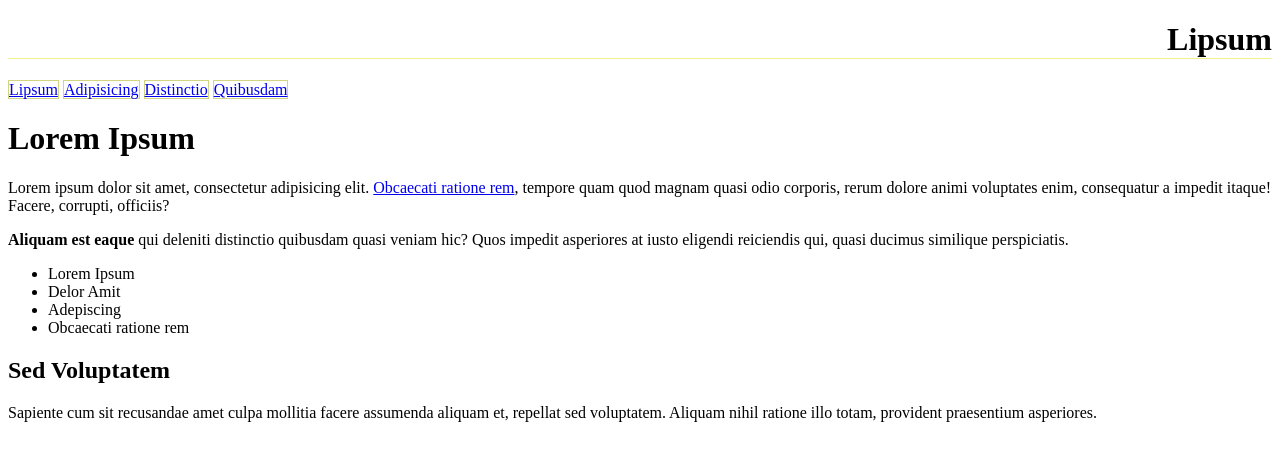
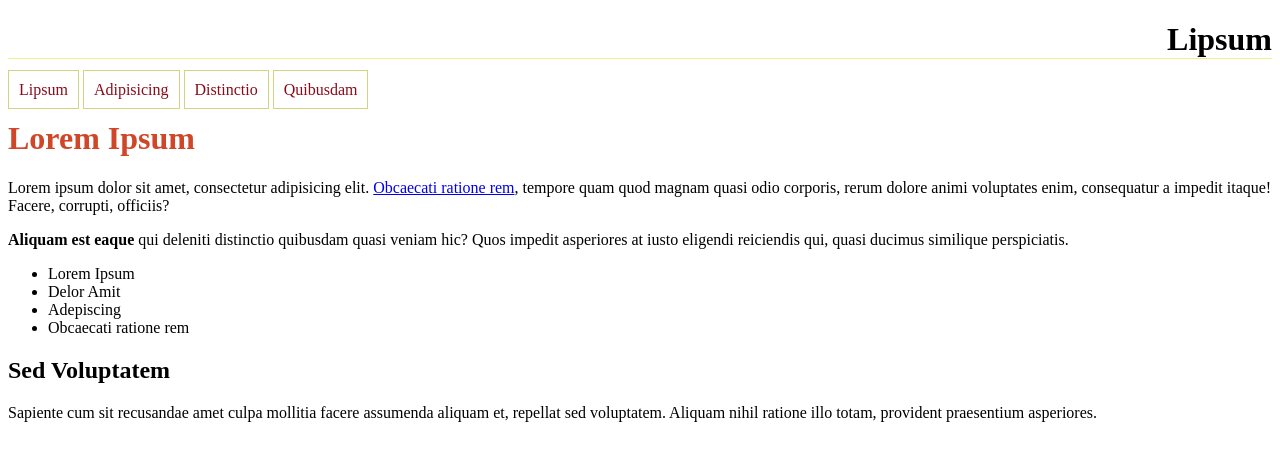
Before and after one commit to jtcanfield/css-text-styling-practice, a plain HTML site: page index.html in a window 1280 px wide. Drawn offline with Linux system fonts and the light colour scheme.

Commit message:
added colors

```diff
--- a/index.html
+++ b/index.html
@@ -17,7 +17,7 @@
                 <a href="#">Quibusdam</a>
             </nav>
 
-            <h1>Lorem Ipsum</h1>
+            <h1 id="lorem">Lorem Ipsum</h1>
 
             <p>Lorem ipsum dolor sit amet, consectetur adipisicing elit. <a href="#">Obcaecati ratione rem</a>, tempore quam quod magnam quasi odio corporis, rerum dolore animi voluptates enim, consequatur a impedit itaque! Facere, corrupti, officiis?</p>
 
--- a/style.css
+++ b/style.css
@@ -4,4 +4,10 @@
 }
 .main_navigation a {
   border: 1px solid rgb(209, 213, 130);
+  text-decoration: none;
+  padding: 10px;
+  color: rgb(139, 11, 26);
 }
+#lorem{
+  color: rgb(207, 71, 40);
+}
```
Also changed, not shown: 1 other file.
